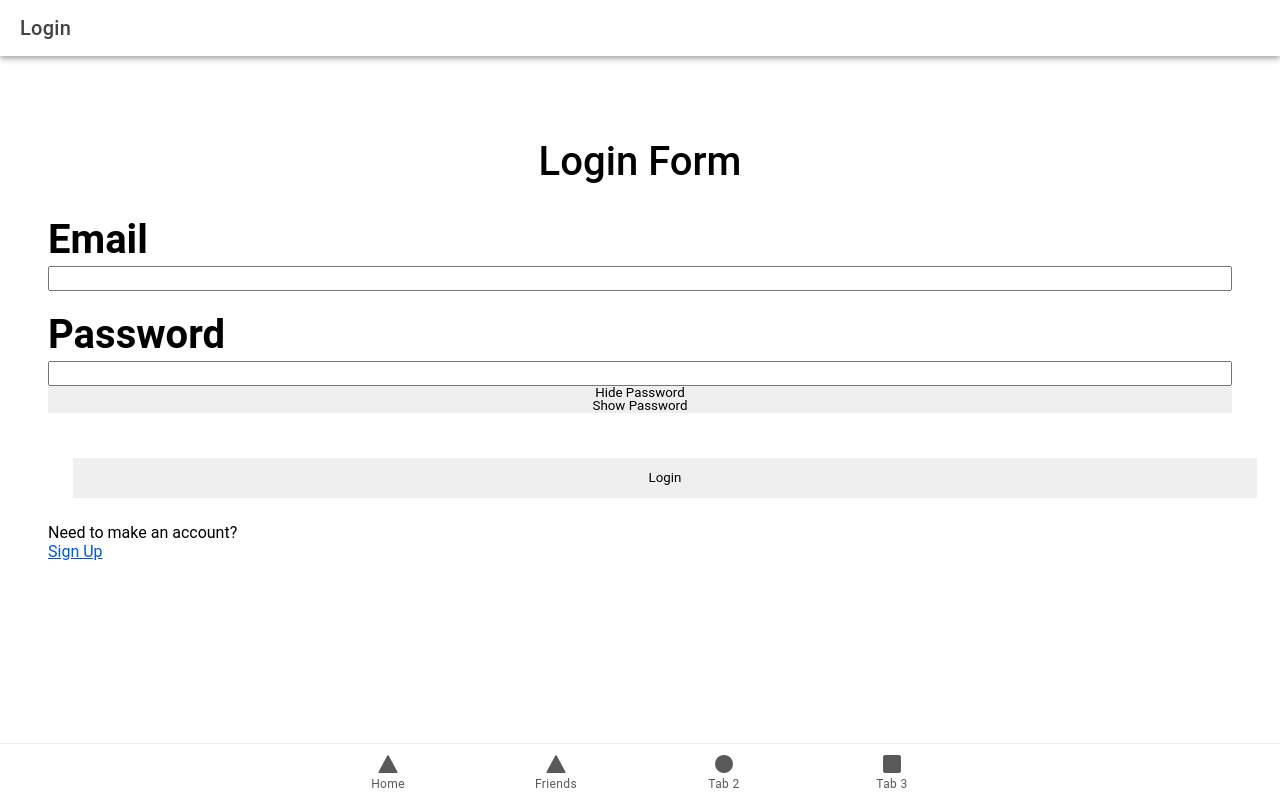
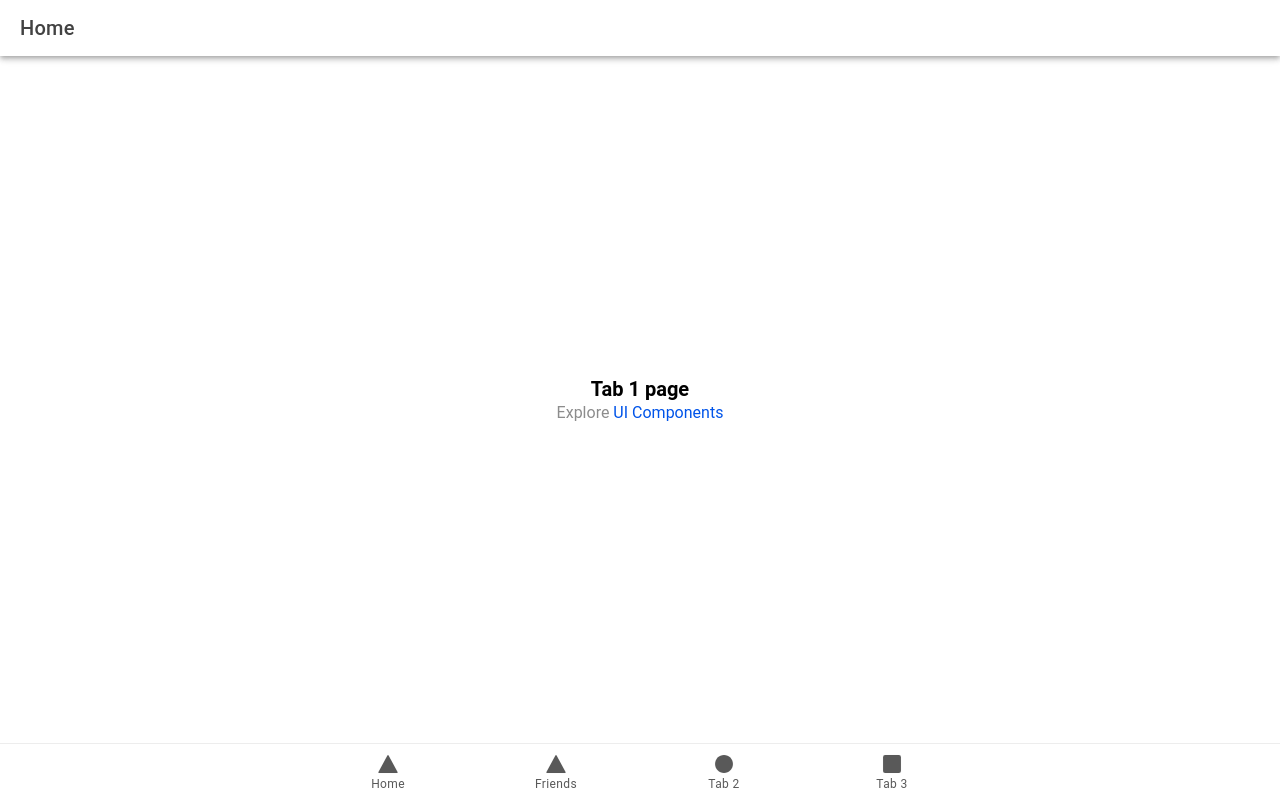
Before and after one commit to SpotMe-Mondayvile/spotme, a React (Vite) app in the folder spotme-web/: page /home in a window 1280 px wide. Before the commit this address led to /login. Built offline with nearby package versions, Linux system fonts and the light colour scheme.

Commit message:
got login to work along with token storing

```diff
--- a/spotme-web/ionic.config.json
+++ b/spotme-web/ionic.config.json
@@ -4,5 +4,6 @@
     "capacitor": {}
   },
   "type": "react-vite",
-  "id": "42cbaeb4"
+  "id": "42cbaeb4",
+  "typescript.validate.enable": false
 }
--- a/spotme-web/package.json
+++ b/spotme-web/package.json
@@ -26,6 +26,7 @@
     "ionicons": "^7.0.0",
     "react": "^18.2.0",
     "react-dom": "^18.2.0",
+    "react-hook-form": "^7.43.9",
     "react-router": "^5.3.4",
     "react-router-dom": "^5.3.4"
   },
--- a/spotme-web/src/App.tsx
+++ b/spotme-web/src/App.tsx
@@ -55,13 +55,14 @@ setupIonicReact();
 
 const App: React.FC = () => {
 
-  const [isLoggedIn, setIsLoggedIn] = useState<boolean>(
-    () => localStorage.getItem('logged_user') !== null
-  );
+  const [isLoggedIn, setIsLoggedIn] = useState(false)
+  // const [isLoggedIn, setIsLoggedIn] = useState<boolean>(
+  //   () => localStorage.getItem('logged_user') !== null
+  // );
 
-  useEffect(() => {
-    localStorage.setItem('logged_user', JSON.stringify(isLoggedIn));
-  }, [isLoggedIn]);
+  // useEffect(() => {
+  //   localStorage.setItem('logged_user', JSON.stringify(isLoggedIn));
+  // }, [isLoggedIn]);
 
 return (
   <IonApp>
@@ -69,13 +70,13 @@ return (
       <IonTabs>
         <IonRouterOutlet>
           <Route exact path="/login">
-          {isLoggedIn? <Home />: <Login/>}
+          <Login/>
           </Route>
           <Route exact path="/signup">
             <SignUp />
           </Route>
           <Route exact path="/home">
-          {isLoggedIn? <Home />: <Redirect to="/login"/>}
+          <Home />
           </Route>
           <Route exact path="/friends">
             <Friends />
@@ -87,7 +88,7 @@ return (
             <Tab3 />
           </Route>
           <Route exact path="/">
-            {isLoggedIn? <Redirect to="/home"/>: <Redirect to="/login"/>}
+          <Home />
           </Route>
         </IonRouterOutlet>
         <IonTabBar slot="bottom">
--- a/spotme-web/src/pages/Login.css
+++ b/spotme-web/src/pages/Login.css
@@ -38,3 +38,8 @@
     width: 100%;
     margin: 25px;
 }
+
+.form_error{
+color: aliceblue;
+background-color: aliceblue;
+}
--- a/spotme-web/src/pages/Login.tsx
+++ b/spotme-web/src/pages/Login.tsx
@@ -1,15 +1,22 @@
-import { IonContent, IonHeader, IonPage, IonTitle, IonToolbar } from '@ionic/react';
+import { IonContent, IonHeader, IonPage, IonTitle, IonToolbar, useIonRouter } from '@ionic/react';
 import ExploreContainer from '../components/ExploreContainer';
 import { useEffect, useRef,useState } from 'react';
-import apiClient from '../utils/api-client';
+import {userLogin} from '../utils/services/userServices'
 import './Login.css';
 import { Redirect } from 'react-router';
+import { useForm } from 'react-hook-form';
+import { formToJSON } from 'axios';
+import Home from './Home';
 
 const Login=()=>{
   const [isLoading,setIsLoading]= useState(false)
-  const [errors,setErrors]= useState("")
   const [cookies,setCookies] = useState([])
+  const [formError,setFormError]= useState("")
   const [token,setToken] = useState([])
+  const {register, handleSubmit, formState: {errors,...formState}} = useForm()
+  const [data,setData] = useState({})
+  const navigate = useIonRouter()
+
   const passwordRef = useRef(null);
   const emailRef = useRef(null);
   const [creds,setCreds] = useState({
@@ -30,35 +37,19 @@ const Login=()=>{
     isLoggedIn? <Redirect to="/home"/>: <Redirect to="/login"/>
   }, [isLoggedIn]);
 
-  const  handleLogin = ()=>{
-    const currentCreds = {email:emailRef.current.value, password: passwordRef.current.value}
-    console.log(currentCreds)
-    setCreds(currentCreds)
-    console.log("clicked")
-    loginPost()
+  const onSubmit = async(formData:any)=>{
+    try{
+      const{data}= await userLogin(formData)
+      localStorage.setItem('token',data.access_token);
+      navigate.push('/home','root','replace')
+    }catch(err){
+      if(err.response && err.response.status<500 && err.response.status>=400 ){
+         setFormError(err.response.data.message)
+         console.log(err.response.data.message)
+      }
+    }
   }
 
-  const loginPost= async()=>{
-    console.log("Login Called")
-    setIsLoading(true)
-    try {
-      console.log("trying api login")
-        const res = await apiClient.client.post('/v1/auth/authenticate',creds)
-.then((res: any)=>{
-            console.log(res.data)
-          }
-        )
-        apiClient.tokenSetter(token)
-            setCookies([token])
-            setIsLoading(false)
-            setIsLoggedIn(true);
-            console.log(apiClient)
-    } catch (err) {
-            setIsLoading(false);
-            setErrors(err.message)
-
-    }
-}
 
   return (
     <IonPage>
@@ -69,28 +60,30 @@ const Login=()=>{
       </IonHeader>
       <IonContent>
       <section className="align_center form_page">
-        <form action="" className="authentication_form">
+        <form action="" className="authentication_form" onSubmit={handleSubmit((formData)=>{onSubmit(formData)})}>
           <h2>Login Form</h2>
           <div className="form_inputs">
             <div>
-              <label htmlFor="email_field" className="">Email</label>
+              <label htmlFor="email" className="">Email</label>
               <input
               type="email"
               className="form_text_name"
-              id='email_field'
-              ref={emailRef} />
+              id='email'
+              placeholder='Enter Email'
+              {...register("email")}/>
             </div>
             <div>
               <label htmlFor="password_field" className="">Password</label>
               <input
               type="password"
               id='password_field'
-              ref ={passwordRef}
-              className="form_text_name"/>
-              <button type='button' onClick={()=>passwordRef.current.type="password"}>Hide Password</button>
-              <button type='button' onClick={()=>passwordRef.current.type="text"}>Show Password</button>
+              {...register("password",{required:true, minLength:3})}
+              className="form_text_name"
+              placeholder='Enter Password'/>
+              {errors.name?.type==="required" && <em className='form_error'>Please enter a valid password</em>}
+              {errors.name?.type==="minLength" && <em className='form_error'>Password is too short</em>}
             </div>
-            <button type="button" className="search_button form_submit" onClick={handleLogin}>Login</button>
+            <button type="submit" className="search_button form_submit">Login</button>
             <div className="signup_button_container">
                        Need to make an account? <a href="/signup">Sign Up</a>
             </div>
--- a/spotme-web/src/pages/SignUp.tsx
+++ b/spotme-web/src/pages/SignUp.tsx
@@ -2,16 +2,27 @@ import { IonContent, IonHeader, IonPage, IonTitle, IonToolbar } from '@ionic/rea
 import ExploreContainer from '../components/ExploreContainer';
 import './SignUp.css';
 import { useState } from 'react';
+import { useForm } from 'react-hook-form';
+import { signup } from '../utils/services/userServices';
 
 const SignUp=() => {
   const [isLoading,setIsLoading]= useState(false)
-  const [creds,setCreds] = useState([{
-    email:"",
-    password:""
-  }]);
+  const {
+    register,
+    handleSubmit,
+    formState: {errors, ...formState}
+  } = useForm()
+  const [formError,setFormError]=useState("")
 
-  const onSubmit = ()=>{
 
+  const onSubmit =async (formData:any)=>{
+    try{
+      await signup(formData)
+    }catch(err){
+      if(err.response && err.response.status<500 && err.response.status>=400 ){
+          setFormError(err.response.data.message)
+      }
+    }
   }
 
 //   const fetchSellers= async()=>{
@@ -42,22 +53,52 @@ const SignUp=() => {
           <h2>Sign Up</h2>
           <div className="form_inputs">
             <div>
-              <label htmlFor="first_name" className="">First Name</label>
-              <input type="text" className="form_text_name" id='first_name' />
+              <label
+              htmlFor="first_name"
+              className="">
+                First Name
+                </label>
+              <input
+              type="text"
+              className="form_text_name"
+              id='first_name'
+              {...register("firstname")}/>
             </div>
             <div>
-              <label htmlFor="last_name" className="">Last Name</label>
-              <input type="text" className="form_text_name" id='last_name' />
+              <label
+              htmlFor="last_name"
+              className="">
+                Last Name
+                </label>
+              <input
+              type="text"
+              className="form_text_name"
+              id='last_name'
+              {...register("lastname")}/>
             </div>
             <div>
-              <label htmlFor="" className="">Email</label>
-              <input type="email" className="form_text_name" />
+              <label
+               htmlFor=""
+               className="">
+                Email</label>
+              <input
+               type="email"
+               className="form_text_name"
+               id="email"
+               {...register("email")} />
             </div>
             <div>
-              <label htmlFor="" className="">Password</label>
-              <input type="text" className="form_text_name" />
+              <label
+               htmlFor=""
+               className="">
+                Password</label>
+              <input
+               type="text"
+               className="form_text_name"
+               id="password"
+               {...register("password")}/>
             </div>
-            <button type="submit" className="search_button form_submit"> Submit </button>
+            <button type="button" className="search_button form_submit" onSubmit={handleSubmit((formData)=>onSubmit(formData))}> Submit </button>
           </div>
         </form>
       </section>
--- a/spotme-web/src/utils/api-client.js
+++ b/spotme-web/src/utils/api-client.js
@@ -1,38 +1,5 @@
-import axios from 'axios';
+import axios from "axios";
 
-let a_token = "";
-
-const axiosConfig={
-    headers:{Authorization: 'Bearer '+ a_token},
-    setToken: function(token){a_token= token}
-}
-
-const apiClient={
-    a_token:"",
-    client: axios.create({
-                withCredentials: true,
-                // baseURL:"http://localhost:8080/api"
-                baseURL:"https://rest.spot-me-app.com/api"
-            }, axiosConfig),
-    tokenSetter:  function(token){
-        this.a_token = token;
-    }
-
-}
-
-
-
-// apiClient.interceptors.request.use(config => {
-//     // Assuming you have access to the cookie value
-//     const authToken = 'your-auth-token';
-
-//     // Set the cookie in the header
-//     config.headers['Cookie'] = `auth_token=${authToken}`;
-
-//     return config;
-//    }, error => {
-//     // Do something with request error
-//     return Promise.reject(error);
-//    });
-
-export default apiClient;
+export default axios.create({
+    baseURL:"https://rest.spot-me-app.com/api"
+})
```
Also changed, not shown: 1 other file (tests, documents, lock files or other folders).
